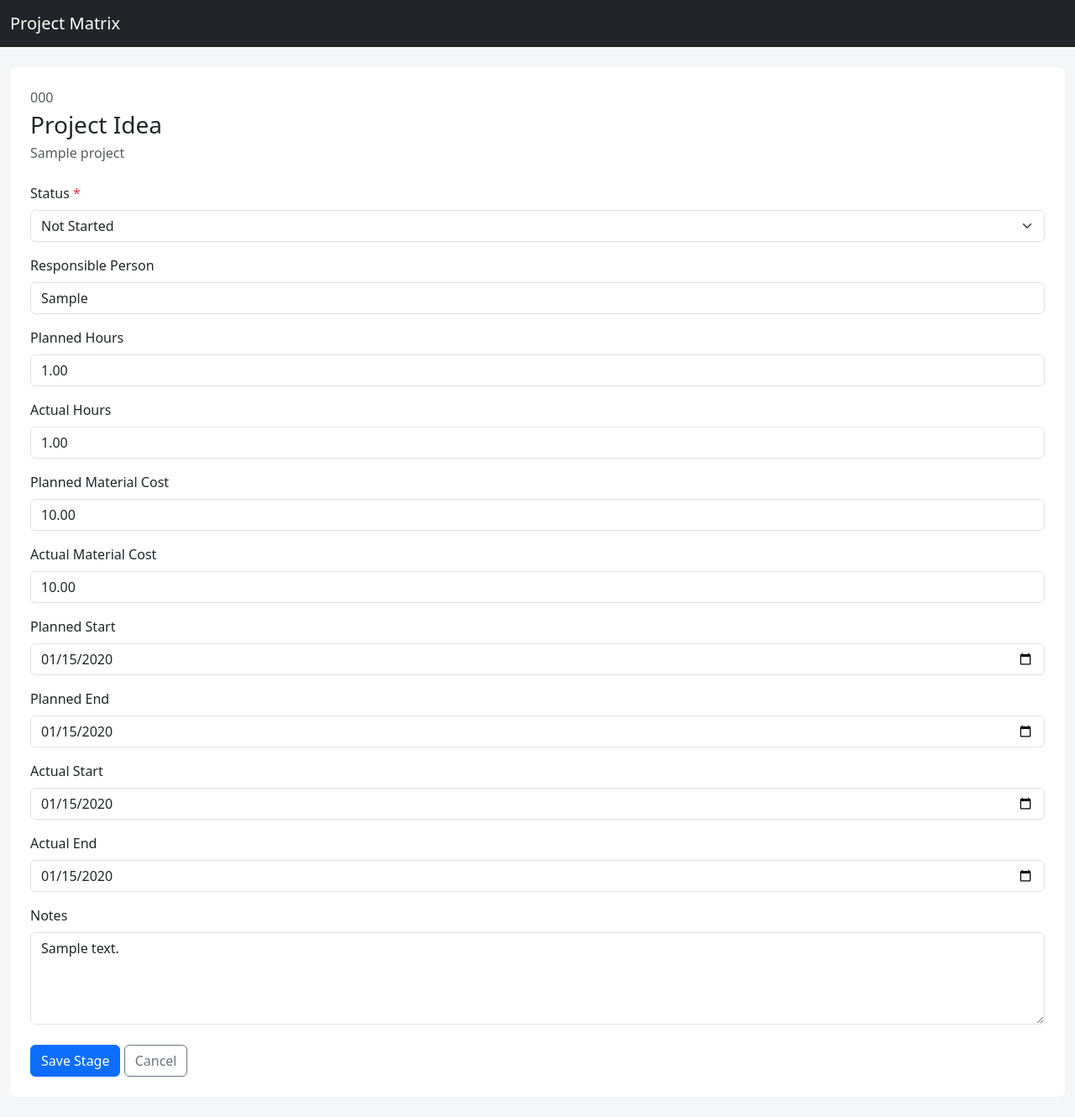
After one commit to thomas-beh/projektmatrix, a Django app: page /project-stages/1/edit/ in a window 1280 px wide. The commit adds this page. Shown: the whole page at 84% size. Run offline with Django 5.2, Linux system fonts and the light colour scheme; data comes from the database, SQL or seed files in the repository; tables that the repository leaves empty hold one stand-in row (values such as "Sample post").

Commit message:
Formular-Funktion für Entwicklungsstufen ergänzt.

```diff
--- a/projektmatrix/main/admin.py
+++ b/projektmatrix/main/admin.py
@@ -30,6 +30,7 @@ class ProjectAdmin(admin.ModelAdmin):
 class DevelopmentStageAdmin(admin.ModelAdmin):
     list_display = (
         "order",
+        "code",
         "name",
         "is_ce_ivd_only",
         "is_active",
--- a/projektmatrix/main/forms.py
+++ b/projektmatrix/main/forms.py
@@ -1,6 +1,6 @@
 from django import forms
 
-from .models import Project
+from .models import Project, ProjectStage
 
 
 class ProjectForm(forms.ModelForm):
@@ -10,6 +10,7 @@ class ProjectForm(forms.ModelForm):
         fields = [
             "project_number",
             "title",
+            "project_type",
             "project_group",
             "project_manager",
             "status",
@@ -28,6 +29,9 @@ class ProjectForm(forms.ModelForm):
             ),
             "title": forms.TextInput(
                 attrs={"class": "form-control"}
+            ),
+            "project_type": forms.Select(
+                attrs={"class": "form-select"}
             ),
             "project_group": forms.TextInput(
                 attrs={"class": "form-control"}
@@ -82,3 +86,134 @@ class ProjectForm(forms.ModelForm):
                 }
             ),
         }
+
+class ProjectStageForm(forms.ModelForm):
+    class Meta:
+        model = ProjectStage
+
+        fields = [
+            "status",
+            "responsible_person",
+            "planned_hours",
+            "actual_hours",
+            "planned_material_cost",
+            "actual_material_cost",
+            "planned_start",
+            "planned_end",
+            "actual_start",
+            "actual_end",
+            "notes",
+        ]
+
+        widgets = {
+            "status": forms.Select(
+                attrs={"class": "form-select"}
+            ),
+
+            "responsible_person": forms.TextInput(
+                attrs={"class": "form-control"}
+            ),
+
+            "planned_hours": forms.NumberInput(
+                attrs={
+                    "class": "form-control",
+                    "min": "0",
+                    "step": "0.25",
+                }
+            ),
+
+            "actual_hours": forms.NumberInput(
+                attrs={
+                    "class": "form-control",
+                    "min": "0",
+                    "step": "0.25",
+                }
+            ),
+
+            "planned_material_cost": forms.NumberInput(
+                attrs={
+                    "class": "form-control",
+                    "min": "0",
+                    "step": "0.01",
+                }
+            ),
+
+            "actual_material_cost": forms.NumberInput(
+                attrs={
+                    "class": "form-control",
+                    "min": "0",
+                    "step": "0.01",
+                }
+            ),
+
+            "planned_start": forms.DateInput(
+                format="%Y-%m-%d",
+                attrs={
+                    "type": "date",
+                    "class": "form-control",
+                },
+            ),
+
+            "planned_end": forms.DateInput(
+                format="%Y-%m-%d",
+                attrs={
+                    "type": "date",
+                    "class": "form-control",
+                },
+            ),
+
+            "actual_start": forms.DateInput(
+                format="%Y-%m-%d",
+                attrs={
+                    "type": "date",
+                    "class": "form-control",
+                },
+            ),
+
+            "actual_end": forms.DateInput(
+                format="%Y-%m-%d",
+                attrs={
+                    "type": "date",
+                    "class": "form-control",
+                },
+            ),
+
+            "notes": forms.Textarea(
+                attrs={
+                    "class": "form-control",
+                    "rows": 4,
+                }
+            ),
+        }
+
+        #for correct date check
+        def clean(self):
+            cleaned_data = super().clean()
+
+            planned_start = cleaned_data.get("planned_start")
+            planned_end = cleaned_data.get("planned_end")
+
+            actual_start = cleaned_data.get("actual_start")
+            actual_end = cleaned_data.get("actual_end")
+
+            if (
+                planned_start
+                and planned_end
+                and planned_end < planned_start
+            ):
+                self.add_error(
+                    "planned_end",
+                    "Planned end cannot be before planned start.",
+                )
+
+            if (
+                actual_start
+                and actual_end
+                and actual_end < actual_start
+            ):
+                self.add_error(
+                    "actual_end",
+                    "Actual end cannot be before actual start.",
+                )
+
+            return cleaned_data
--- a/projektmatrix/main/models.py
+++ b/projektmatrix/main/models.py
@@ -4,6 +4,18 @@ from django.utils import timezone
 
 
 class Project(models.Model):
+    PROJECT_TYPE_CHOICES = [
+        ("general", "General Development Project"),
+        ("ivd", "IVD Kit"),
+    ]
+
+    project_type = models.CharField(
+        max_length=20,
+        choices=PROJECT_TYPE_CHOICES,
+        default="general",
+        verbose_name="Project Type",
+    )
+
     STATUS_CHOICES = [
         ("idea", "Project Idea"),
         ("active", "Active"),
@@ -129,6 +141,11 @@ class Project(models.Model):
 
 #Model for the development stages
 class DevelopmentStage(models.Model):
+    code = models.SlugField(
+        max_length=60,
+        unique=True,
+    )
+
     name = models.CharField(
         max_length=200,
         unique=True,
--- /dev/null
+++ b/projektmatrix/main/templates/main/project_stage_form.html
@@ -0,0 +1,92 @@
+{% extends "main/base.html" %}
+
+{% block title %}
+    Edit Development Stage
+{% endblock %}
+
+{% block content %}
+
+<div class="page-card">
+
+    <div class="mb-4">
+        <p class="text-muted mb-1">
+            {{ project_stage.project.project_number }}
+        </p>
+
+        <h1 class="h3 mb-1">
+            {{ project_stage.stage.name }}
+        </h1>
+
+        <p class="text-muted">
+            {{ project_stage.project.title }}
+        </p>
+    </div>
+
+
+    <form method="post">
+        {% csrf_token %}
+
+        {% if form.non_field_errors %}
+            <div class="alert alert-danger">
+                {{ form.non_field_errors }}
+            </div>
+        {% endif %}
+
+
+        {% for field in form %}
+
+            <div class="mb-3">
+
+                <label
+                    for="{{ field.id_for_label }}"
+                    class="form-label"
+                >
+                    {{ field.label }}
+
+                    {% if field.field.required %}
+                        <span class="text-danger">*</span>
+                    {% endif %}
+                </label>
+
+                {{ field }}
+
+                {% if field.help_text %}
+                    <div class="form-text">
+                        {{ field.help_text }}
+                    </div>
+                {% endif %}
+
+                {% for error in field.errors %}
+                    <div class="text-danger small mt-1">
+                        {{ error }}
+                    </div>
+                {% endfor %}
+
+            </div>
+
+        {% endfor %}
+
+
+        <div class="mt-4">
+
+            <button
+                type="submit"
+                class="btn btn-primary"
+            >
+                Save Stage
+            </button>
+
+            <a
+                href="{% url 'project-detail' project_stage.project.pk %}"
+                class="btn btn-outline-secondary"
+            >
+                Cancel
+            </a>
+
+        </div>
+
+    </form>
+
+</div>
+
+{% endblock %}
--- a/projektmatrix/main/urls.py
+++ b/projektmatrix/main/urls.py
@@ -5,6 +5,7 @@ from .views import (
     ProjectDeleteView,
     ProjectDetailView,
     ProjectListView,
+    ProjectStageUpdateView,
     ProjectUpdateView,
 )
 
@@ -34,4 +35,9 @@ urlpatterns = [
         ProjectDeleteView.as_view(),
         name="project-delete",
     ),
+    path(
+    "project-stages/<int:pk>/edit/",
+    ProjectStageUpdateView.as_view(),
+    name="project-stage-update",
+    ),
 ]
--- a/projektmatrix/main/views.py
+++ b/projektmatrix/main/views.py
@@ -1,4 +1,5 @@
 from django.db.models import Q
+from django.db import transaction
 from django.utils import timezone
 from django.urls import reverse_lazy
 from django.views.generic import (
@@ -9,8 +10,8 @@ from django.views.generic import (
     UpdateView,
 )
 
-from .forms import ProjectForm
-from .models import Project
+from .forms import ProjectForm, ProjectStageForm
+from .models import DevelopmentStage, Project, ProjectStage
 
 
 class ProjectListView(ListView):
@@ -121,6 +122,34 @@ class ProjectCreateView(CreateView):
     form_class = ProjectForm
     template_name = "main/project_form.html"
 
+    @transaction.atomic
+    def form_valid(self, form):
+        response = super().form_valid(form)
+
+        stages = DevelopmentStage.objects.filter(
+            is_active=True
+        )
+
+        if self.object.project_type == "general":
+            stages = stages.exclude(
+                code="post-market-surveillance"
+            )
+
+        project_stages = [
+            ProjectStage(
+                project=self.object,
+                stage=stage,
+            )
+            for stage in stages
+        ]
+
+        ProjectStage.objects.bulk_create(
+            project_stages,
+            ignore_conflicts=True,
+        )
+
+        return response
+
 
 class ProjectUpdateView(UpdateView):
     model = Project
@@ -132,3 +161,15 @@ class ProjectDeleteView(DeleteView):
     model = Project
     template_name = "main/project_delete.html"
     success_url = reverse_lazy("project-list")
+
+class ProjectStageUpdateView(UpdateView):
+    model = ProjectStage
+    form_class = ProjectStageForm
+    template_name = "main/project_stage_form.html"
+    context_object_name = "project_stage"
+
+    def get_success_url(self):
+        return reverse_lazy(
+            "project-detail",
+            kwargs={"pk": self.object.project.pk},
+        )
--- a/projektmatrix/projektmatrix/settings.py
+++ b/projektmatrix/projektmatrix/settings.py
@@ -27,6 +27,7 @@ DEBUG = True
 
 ALLOWED_HOSTS = [
      "thomasbeh.pythonanywhere.com",
+     '127.0.0.1',
 ]
 
 
```
Also changed, not shown: projektmatrix/main/templates/main/project_detail.html (+9 -0 lines), projektmatrix/main/migrations/0004_project_project_type.py (added), projektmatrix/main/migrations/0005_developmentstage_code.py (added), projektmatrix/main/migrations/0006_auto_20260807_1202.py (added), projektmatrix/main/migrations/0007_alter_developmentstage_code.py (added).
